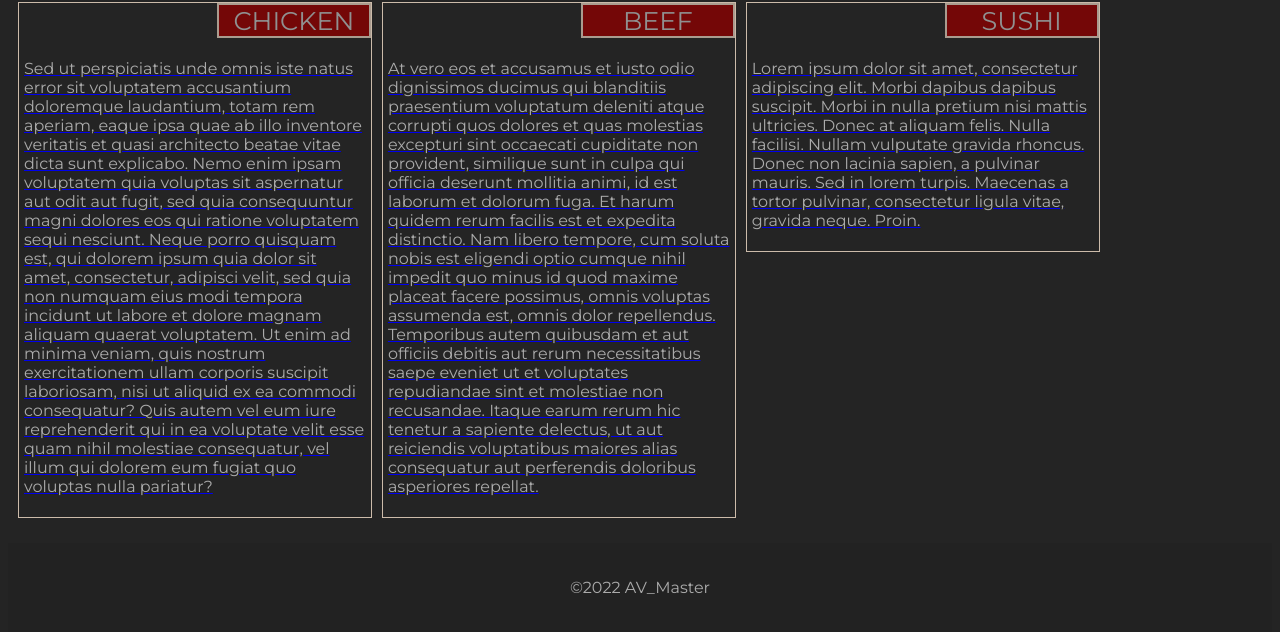
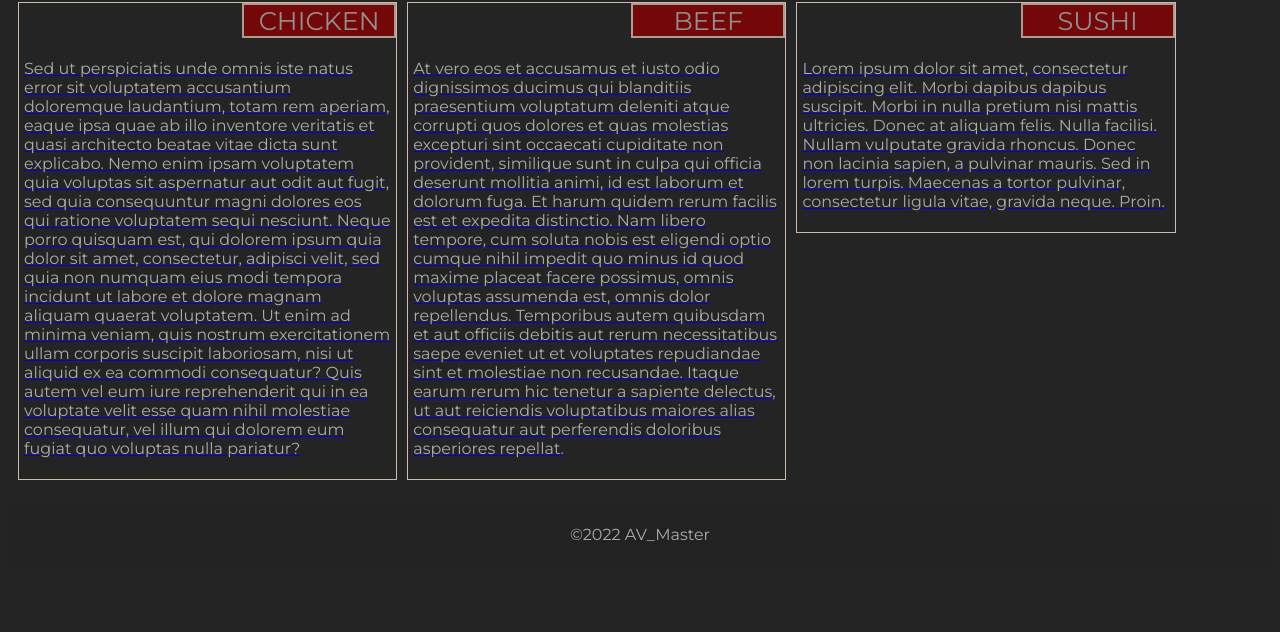
Before and after one commit to AV-Master73/jhu_exam_md2, a plain HTML site: page index.html in a window 1280 px wide. Shown: the part 80-712 px from the top of the page. Drawn offline with Linux system fonts and the light colour scheme.

Commit message:
Update styles.css

```diff
--- a/styles.css
+++ b/styles.css
@@ -40,7 +40,7 @@
 
         #chicken-tile p,
         #beef-tile p,
-        #sushi-tile path {
+        #sushi-tile p {
             text-decoration: none;
         }
 
@@ -77,7 +77,7 @@
 
         @media (min-width: 1200px) {
             .col-md-4 {
-                width: 28%;
+                width: 30%;
                 float: left;
                 padding-left: 10px;
             }
@@ -186,8 +186,8 @@
             position: relative;
             float: left;
             margin-top: 10px;
-            padding-top: 35px;
-            padding-bottom: 30px;
+            padding-top: 20px;
+            padding-bottom: 15px;
             width: 100%;
             color: #ababab;
             background-color: #222;
```
